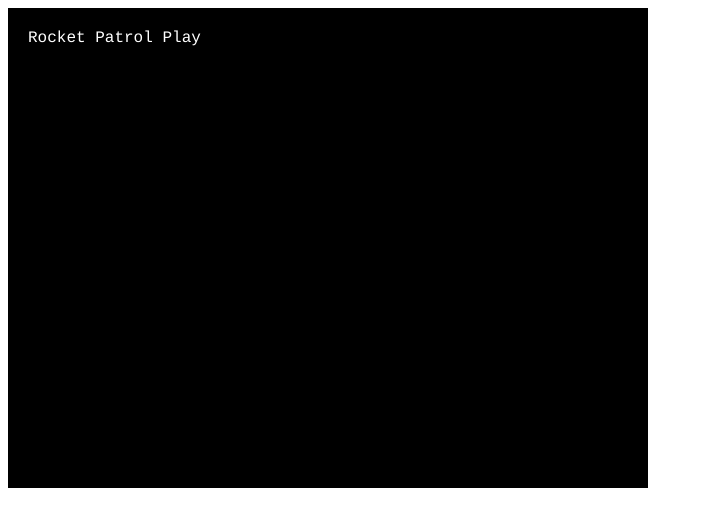
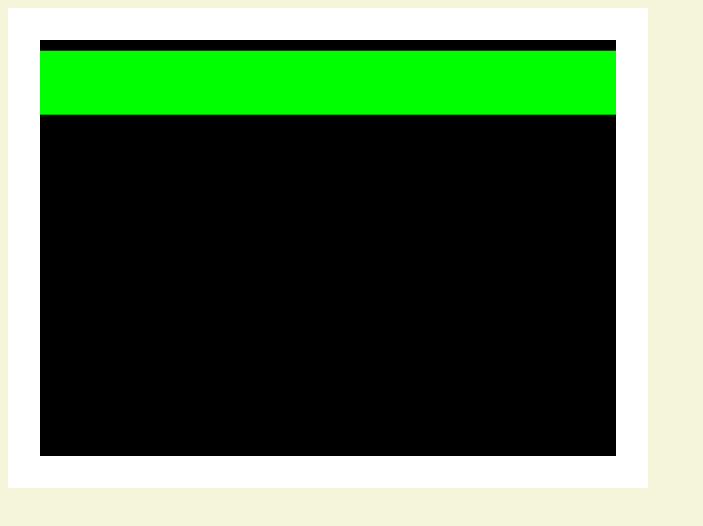
Before and after one commit to OfficialThomas/RocketPatrol, a plain HTML site: page index.html in a window 1280 px wide. Shown: the whole page, without its empty margins (0-703 px from the left). Drawn offline with Linux system fonts and the light colour scheme.

```diff
--- a/index.html
+++ b/index.html
@@ -5,6 +5,11 @@
     <meta http-equiv="X-UA-Compatible" content="IE=edge">
     <meta name="viewport" content="width=device-width, initial-scale=1.0">
     <title>Rocket Patrol</title>
+    <style>
+        body {
+            background-color: beige;
+        }
+    </style>
 </head>
 <body>
     <script src="./lib/phaser.min.js"></script>
--- a/src/scenes/Play.js
+++ b/src/scenes/Play.js
@@ -4,6 +4,12 @@ class Play extends Phaser.Scene {
     }
 
     create() {
-        this.add.text(20, 20, "Rocket Patrol Play");
+        //green UI background
+        this.add.rectangle(0, borderUISize + borderPadding, game.config.width, borderUISize * 2, 0x00FF00).setOrigin(0, 0);
+        //white borders
+        this.add.rectangle(0, 0, game.config.width, borderUISize, 0xFFFFFF).setOrigin(0, 0);
+        this.add.rectangle(0, game.config.height - borderUISize, game.config.width, borderUISize, 0xFFFFFF).setOrigin(0, 0);
+        this.add.rectangle(0, 0, borderUISize, game.config.height, 0xFFFFFF).setOrigin(0, 0);
+        this.add.rectangle(game.config.width - borderUISize, 0, borderUISize, game.config.height, 0xFFFFFF).setOrigin(0, 0);
     }
 }
```
Also changed, not shown: assets/rocket.png (added), assets/spaceship.png (added), assets/starfield.png (added).
